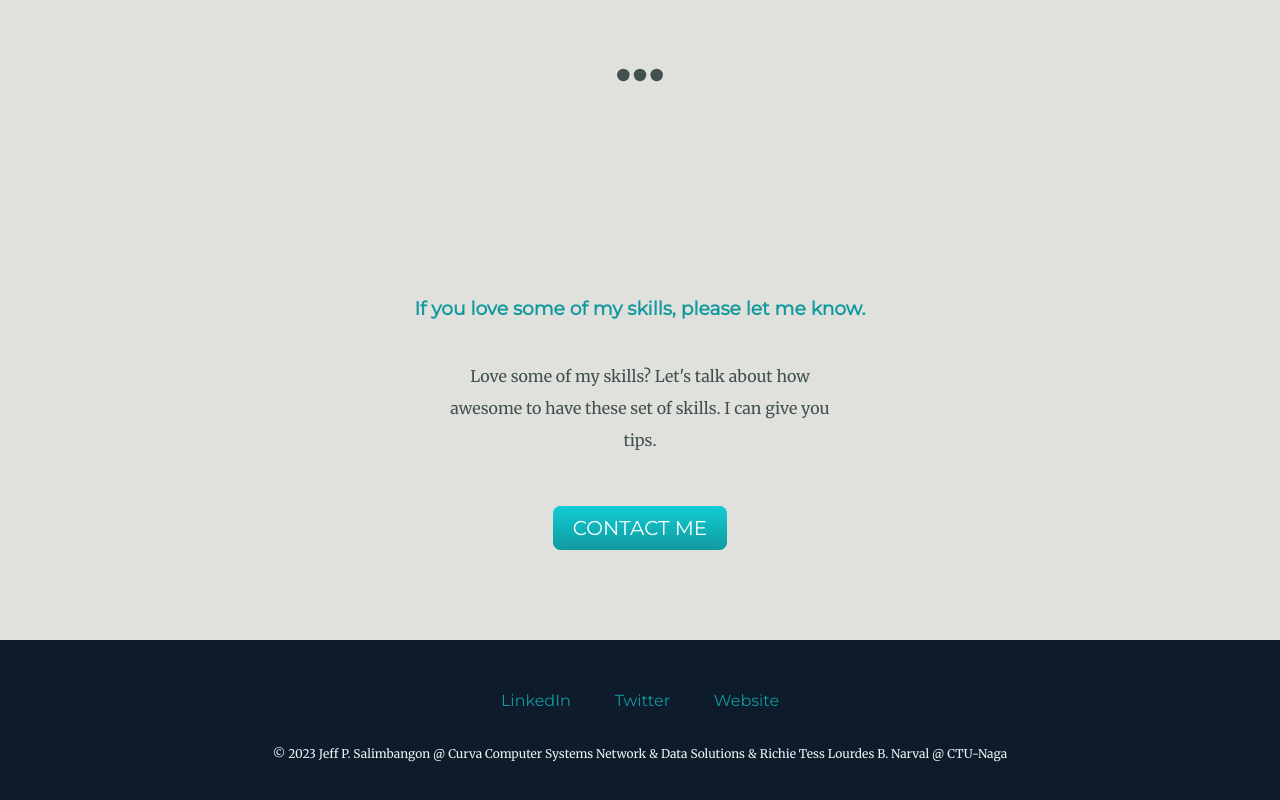
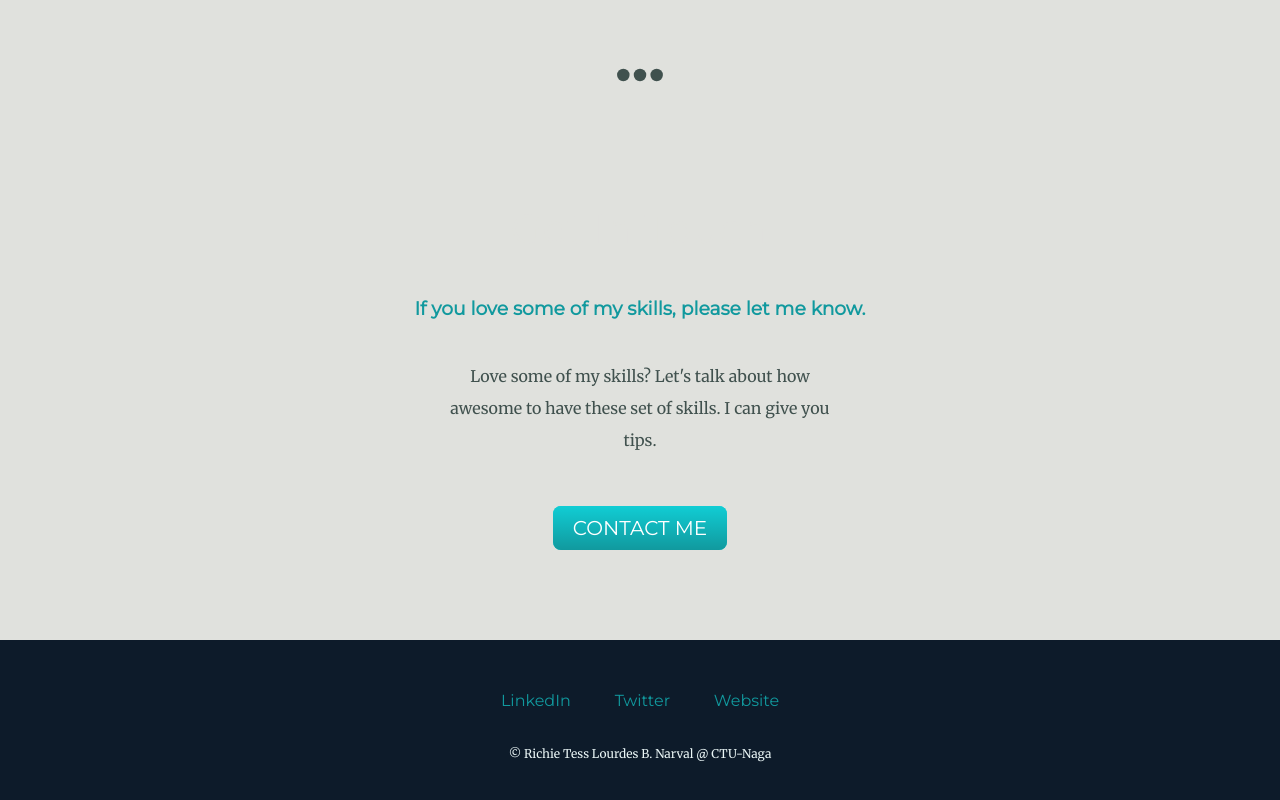
Before and after one commit to kaiRichii/Richie-Narval, a plain HTML site: page index.html in a window 1280 px wide. Shown: the part 3405-4205 px from the top of the page. Drawn offline with Linux system fonts and the light colour scheme.

Commit message:
Update index.html

```diff
--- a/index.html
+++ b/index.html
@@ -639,8 +639,7 @@
       <a class="footer-link" href="https://twitter.com/">Twitter</a>
       <a class="footer-link" href="https://www.appbrewery.co/">Website</a>
       <p class="copyright">
-        © 2023 Jeff P. Salimbangon @ Curva Computer Systems Network & Data
-        Solutions & Richie Tess Lourdes B. Narval @ CTU-Naga
+        © Richie Tess Lourdes B. Narval @ CTU-Naga
       </p>
     </div>
   </body>
```
